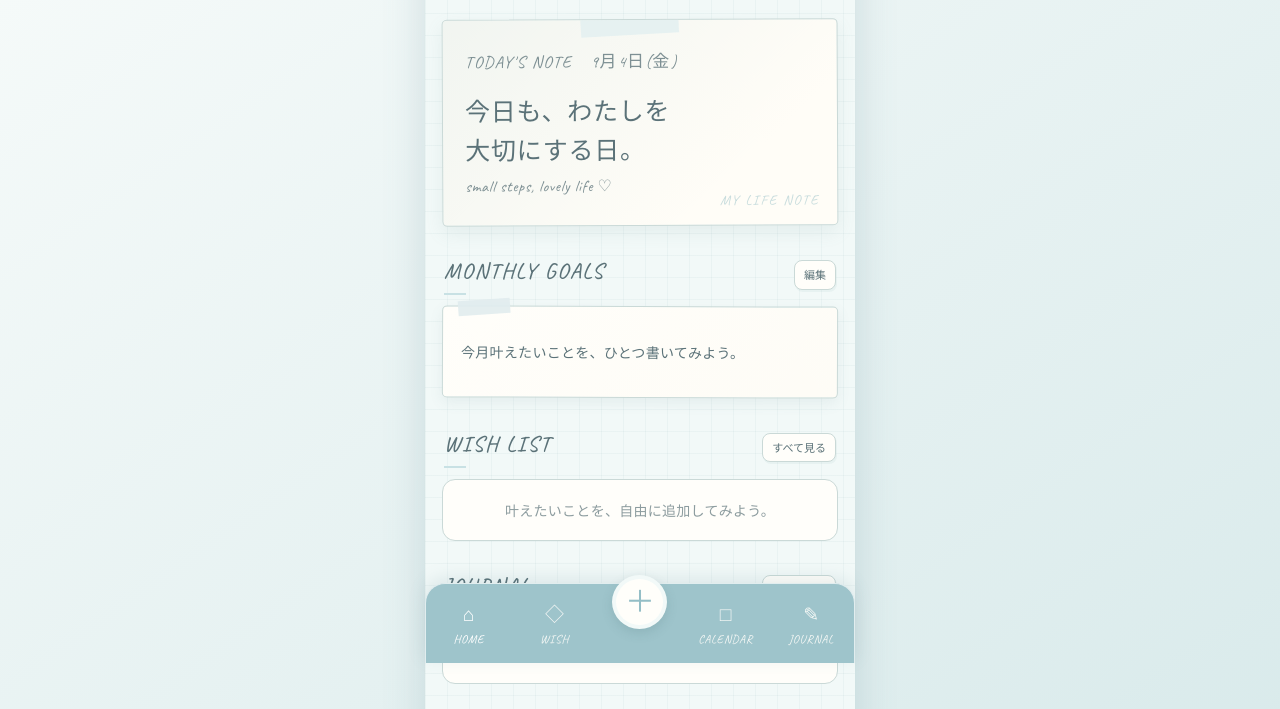
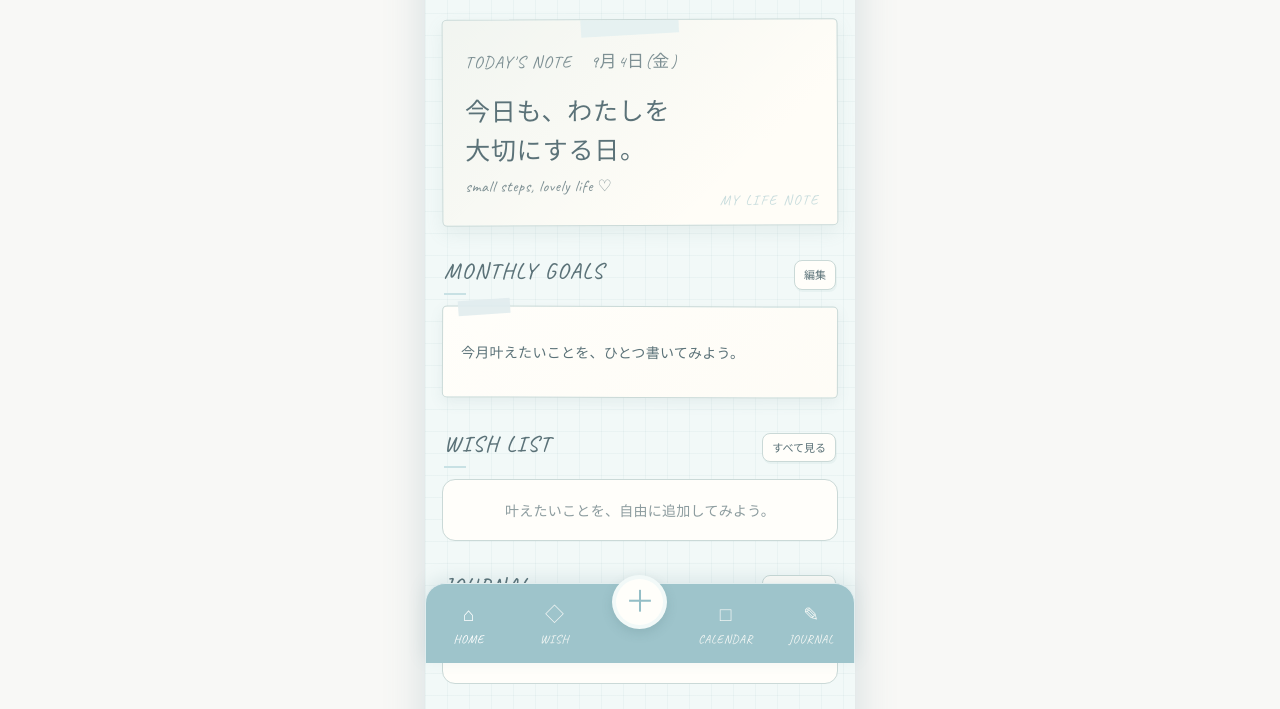
Before and after one commit to cn92mpgydh-alt/my-life-note, a website: page public/index.html in a window 1280 px wide. Shown: the part 117-826 px from the top of the page. Drawn offline with Linux system fonts and the light colour scheme.

Commit message:
背景をやわらかい白へ調整

```diff
--- a/public/pwa.css
+++ b/public/pwa.css
@@ -14,3 +14,8 @@
 .install-card b { font-family: "DM Serif Display", "Zen Kaku Gothic New", serif; font-size: 19px; letter-spacing: .04em; }
 .install-card small, .install-guide { color: color-mix(in srgb, var(--text) 75%, transparent); font-size: 12px; }
 .install-guide { margin: 18px 2px; line-height: 1.9; }
+
+/* 端末・テーマを問わず、アプリの外側はニュートラルな白で整えます。 */
+html, body {
+  background: #f8f8f6;
+}
```
